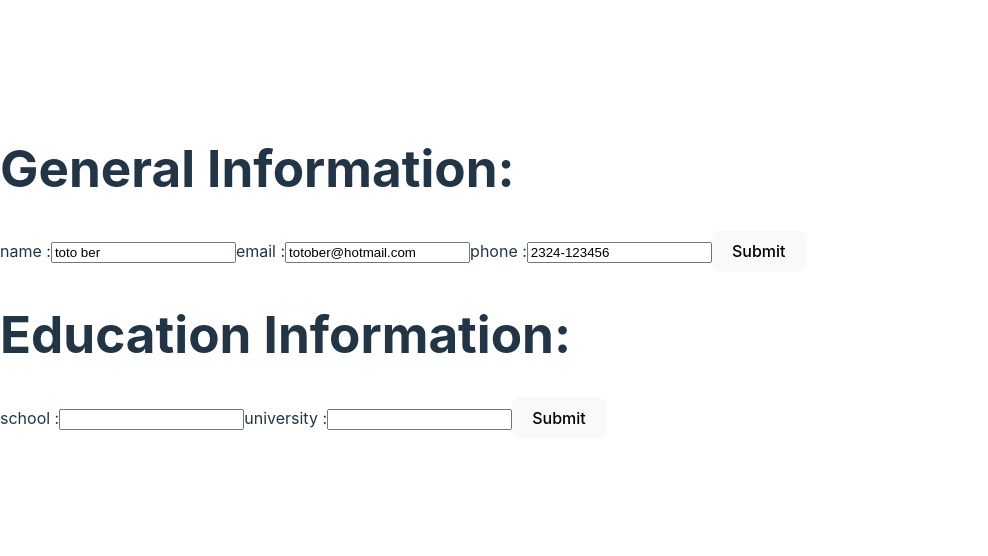
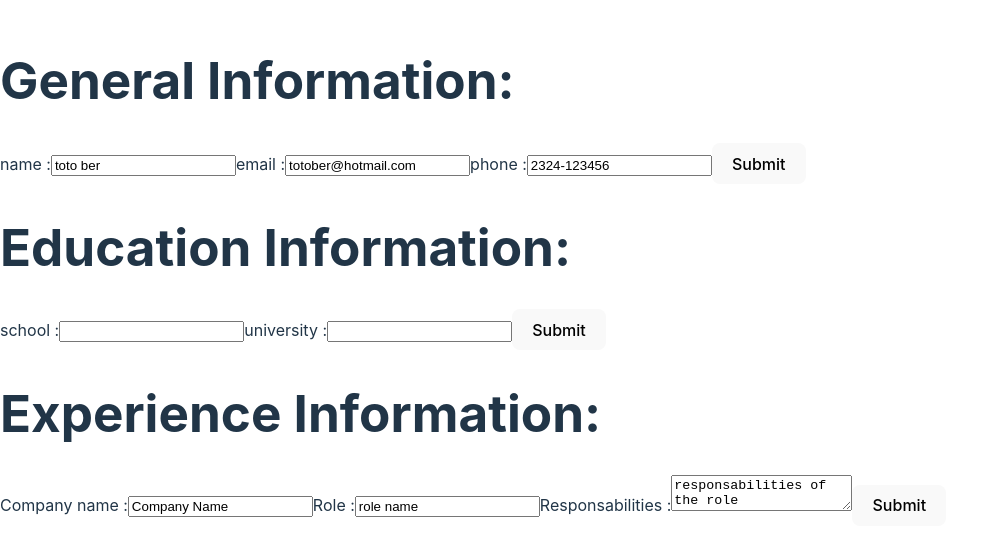
Before and after one commit to totober/react-cv-app, a React (Vite) app: page / in a window 1280 px wide. Shown: the part 128-684 px from the top of the page, without its empty margins (0-988 px from the left). Built offline with nearby package versions, Linux system fonts and the light colour scheme.

Commit message:
added different functionality to Experience component

```diff
--- a/src/components/App.jsx
+++ b/src/components/App.jsx
@@ -1,28 +1,34 @@
 import { useState } from 'react'
 import { General } from "./general"
 import { Education } from './education'
+import { Experience } from './experience'
 
 
 function App() {
-  let [idCounter, setIdCounter] = useState(6)
   let [fields, setFields] = useState({
       profile: [
-        {id: 0, title: "name", value: "toto ber", required: true},
-        {id: 1, title: "email", value: "totober@hotmail.com", required: true},
-        {id: 2, title: "phone", value: "2324-123456", required: true}
+        {id: 0, title: "name", value: "toto ber", details: null, required: true},
+        {id: 1, title: "email", value: "totober@hotmail.com", details: null, required: true},
+        {id: 2, title: "phone", value: "2324-123456", details: null, required: true}
       ],
       education: [
-        {id: 3, title: "school", value: "", required: true},
-        {id: 4, title: "university", value: "", required: true}
+        {id: 0, title: "school", value: "", details: null, required: true},
+        {id: 1, title: "university", value: "", details: null, required: true}
       ],
       experience: [
-        {id: 5, title: "Company Name", value: "", details: "", required: true }
+        {
+          id: 0,
+          company: "Company Name",
+          role: "role name",
+          responsabilities: "responsabilities of the role",
+          details: true,
+          required: true
+        }
       ]
     })
 
 
-
-    function handleAdd(name, newField){
+  /*   function handleAdd(name, newField){
 
       newField.id = idCounter
 
@@ -37,10 +43,34 @@ function App() {
       })
 
       setIdCounter(idCounter + 1)
+    }  */
+
+
+
+  function handleAdd(name, idCounter){
+
+      let haveDetails = name === "experience" ? "" : null
+
+      let newArr = [
+        ...fields[name],
+        {
+          id: idCounter,
+          title: "",
+          value: "",
+          details: haveDetails
+        }
+      ]
+
+      setFields({
+        ...fields,
+        [name]: newArr
+      })
+
+      console.log(newArr)
     }
 
 
-  function handleChange(e, name) {
+/*   function handleChange(e, name) {
 
     let inputID = Number(e.target.dataset.id)
 
@@ -60,6 +90,29 @@ function App() {
       ...fields,
       [name]: newArr
     })
+} */
+
+function handleChange(e, name, prop) {
+
+  let inputID = Number(e.target.dataset.id)
+
+  let newArr = fields[name].map(f => {
+
+    if(f.id === inputID) {
+        return {
+            ...f,
+            [prop]: e.target.value,
+        }
+    } else {
+        return f
+    }
+    })
+
+  setFields({
+    ...fields,
+    [name]: newArr
+  })
+
 }
 
 
@@ -101,6 +154,8 @@ return (
       <h1>Education Information:</h1>
       <General fields={fields.education} handleChange={handleChange} handleAdd={handleAdd}
                 handleDelete={handleDelete} name={"education"}/>
+      <h1>Experience Information:</h1>
+      <Experience fields={fields} setFields={setFields}/>
     </>
   )
 }
--- a/src/components/experience.jsx
+++ b/src/components/experience.jsx
@@ -3,10 +3,10 @@ import Field from "./field";
 import Input from "./input";
 
 
-export function Experience(){
+export function Experience({fields, setFields}){
+let [idCounter, setIdCounter] = useState(fields.experience.length)
 let [isEditing, setIsEditing] = useState(true);
 let [isAdding, setIsAdding] = useState(false);
-
 
 function handleSubmit(){
 
@@ -15,18 +15,163 @@ function handleSubmit(){
 }
 
 
+function handleAdd(){
 
+    let newArr = [
+        ...fields.experience,
+        {
+            id: idCounter,
+            company: "Company Name",
+            role: "role name",
+            responsabilities: "responsabilities of the role",
+            details: true,
+            required: null
+        }
+    ]
+
+    setFields({
+        ...fields,
+        experience: newArr
+    })
+
+    setIdCounter(idCounter + 1)
+}
+
+function handleChange(e, prop) {
+
+    let inputID = Number(e.target.dataset.id)
+
+    let newArr = fields.experience.map(f => {
+
+      if(f.id === inputID) {
+          return {
+              ...f,
+              [prop]: e.target.value,
+          }
+      } else {
+          return f
+      }
+      })
+
+    setFields({
+      ...fields,
+      experience: newArr
+    })
+  }
+
+function handleDelete(id, required){
+
+    let newArr
+
+    if(!required) {
+      newArr = fields.experience.filter(f => f.id !== id)
+    }
+
+    if(required) {
+      newArr = fields.experience.map(f => {
+
+          if(f.id === id) {
+
+              return {
+                ...f,
+                company: "",
+                role: "",
+                responsabilities: ""
+              }
+          } else {
+
+              return f
+          }
+      })
+    }
+
+    setFields({
+        ...fields,
+        experience: newArr
+      })
 }
 
 
-function TextArea(){
+    if(!isEditing && isAdding) {
+
+        return (
+            <>
+                {   fields.experience.map((p, index) => {
+                        let stop = fields.experience.length - 1
+
+                        if(index < stop) {
+                            return <FieldExp field={p} handleDelete={handleDelete}/>
+                        } else {
+                            return <InputExp field={p} handleSubmit={handleSubmit}
+                                    handleChange={handleChange}/>
+                        }
+                    })
+                }
+            <button onClick={handleSubmit}>Submit</button>
+            </>
+        )
+    }
+
+    if(!isEditing && !isAdding) {
+        return (
+            <>
+                {fields.experience.map(f => <FieldExp field={f} handleDelete={handleDelete}/>)}
+                <button onClick={() => setIsEditing(true)}>Edit</button>
+                <button onClick={() => {
+                    setIsAdding(true)
+                    handleAdd()}}>
+                        Add new field
+                </button>
+            </>
+        )
+    }
 
     return (
         <>
-            <label> Main responsabilities:
-               <textarea>
+            { fields.experience.map(p => <InputExp field={p} handleChange={handleChange}/>) }
+            <button onClick={handleSubmit}>Submit</button>
+        </>
+    )
+}
 
-                </textarea>
+
+
+
+export default function FieldExp({field, handleDelete}){
+
+    return (
+        <>
+            <label>Company name :
+                <p>{field.company}</p>
+            </label>
+            <label>Role :
+                <p>{field.role}</p>
+            </label>
+            <label>Responsabilities :
+                <p>{field.responsabilities}</p>
+            </label>
+            <button onClick={() => handleDelete(field.id, field.required)}>X</button>
+        </>
+    )
+}
+
+
+function InputExp({field, handleChange}){
+
+
+    return (
+        <>
+           <label>Company name :
+                    <input type="text" value={field.company}
+                    onChange={(e) => handleChange(e, "company")} data-id={field.id}/>
+            </label>
+            <label>Role :
+                    <input type="text" value={field.role}
+                    onChange={(e) => handleChange(e, "role")} data-id={field.id}/>
+            </label>
+            <label>Responsabilities :
+                <textarea value={field.responsabilities} data-id={field.id}
+                onChange={(e) => handleChange(e, "responsabilities")}></textarea>
             </label>
         </>
     )
--- a/src/components/general.jsx
+++ b/src/components/general.jsx
@@ -5,9 +5,18 @@ import AddField from "./addField"
 
 
 
-export function General({fields, handleChange, handleAdd, handleDelete, name}){
+/* export function General({fields, handleChange, handleAdd, handleDelete, name}){
+    let [idCounter, setIdCounter] = useState(fields.length)
     let [isEditing, setIsEditing] = useState(true)
     let [isAdding, setIsAdding] = useState(false)
+
+
+    function handleAddField(name, idCounter){
+
+        handleAdd(name, idCounter)
+        setIsAdding(true)
+        setIdCounter(idCounter + 1)
+    }
 
     function handleSubmit(){
 
@@ -15,14 +24,32 @@ export function General({fields, handleChange, handleAdd, handleDelete, name}){
         setIsAdding(false)
     }
 
-    if(!isEditing) {
+    if(!isEditing && !isAdding) {
         return (
             <>
                 { fields.map(p => <Field field={p} handleDelete={handleDelete} name={name}/>) }
-                {isAdding ? <AddField handleAdd={handleAdd} handleSubmit={handleSubmit} name={name}/>
-                            : "" }
                 <button onClick={() => setIsEditing(true)}>Edit</button>
-                <button onClick={() => setIsAdding(true)}>Add</button>
+                <button onClick={() => handleAddField(name, idCounter)}>Add new field</button>
+            </>
+        )
+    }
+
+    if(!isEditing && isAdding) {
+
+        return (
+            <>
+                {   fields.map((p, index) => {
+                        let stop = fields.length - 1
+
+                        if(index < stop) {
+                            return <Field field={p} handleDelete={handleDelete} name={name}/>
+                        } else {
+                            return <Input field={p} handleSubmit={handleSubmit}
+                                    handleChange={handleChange} name={name}/>
+                        }
+                    })
+                }
+               <button onClick={handleSubmit}>Submit</button>
             </>
         )
     }
@@ -33,4 +60,57 @@ export function General({fields, handleChange, handleAdd, handleDelete, name}){
             <button onClick={handleSubmit}>Submit</button>
         </>
     )
-}
+} */
+
+
+    export function General({fields, handleChange, handleAdd, handleDelete, name}){
+        let [idCounter, setIdCounter] = useState(fields.length)
+        let [state, setState] = useState("editing")
+
+
+        function handleAddField(name, idCounter){
+
+            handleAdd(name, idCounter)
+            setState("adding")
+            setIdCounter(idCounter + 1)
+        }
+
+        if(state === "editing") {
+
+            return (
+                <>
+                    { fields.map(p => <Input field={p} handleChange={handleChange} name={name}/>) }
+                    <button onClick={() => setState(null)}>Submit</button>
+                </>
+            )
+
+        }
+
+        if(state === "adding") {
+
+            return (
+                <>
+                    {   fields.map((p, index) => {
+                            let stop = fields.length - 1
+
+                            if(index < stop) {
+                                return <Field field={p} handleDelete={handleDelete} name={name}/>
+                            } else {
+                                return <Input field={p} handleSubmit={() => setState(null)}
+                                        handleChange={handleChange} name={name}/>
+                            }
+                        })
+                    }
+                   <button onClick={() => setState(null)}>Submit</button>
+                </>
+            )
+        }
+
+        return (
+            <>
+                { fields.map(p => <Field field={p} handleDelete={handleDelete} name={name}/>) }
+                <button onClick={() => setState("editing")}>Edit</button>
+                <button onClick={() => handleAddField(name, idCounter)}>Add new field</button>
+            </>
+        )
+    }
--- a/src/components/input.jsx
+++ b/src/components/input.jsx
@@ -1,4 +1,4 @@
-export default function Input({field, handleChange, name}){
+/* export default function Input({field, handleChange, name}){
 
     return (
         <>
@@ -8,4 +8,79 @@ export default function Input({field, handleChange, name}){
             </label>
         </>
     )
+} */
+
+
+export default function Input({field, handleChange, name}){
+
+
+    if(field.required && field.details){
+
+        return (
+            <>
+                <label>{field.title} :
+                    <input type="text" value={field.value}
+                    onChange={(e) => handleChange(e, name, "value")} data-id={field.id}/>
+                </label>
+                <label> Main responsabilities:
+                    <textarea value={field.details} onChange={(e) => handleChange(e, name, "details")} data-id={field.id}></textarea>
+                </label>
+            </>
+
+        )
+    }
+
+    if(field.required){
+
+        return (
+            <label>{field.title} :
+                <input type="text" value={field.value}
+                onChange={(e) => handleChange(e, name, "value")} data-id={field.id}/>
+            </label>
+        )
+    }
+
+    if(!field.required && field.details){
+
+        return (
+            <>
+                <label>{field.title} :
+                    <input type="text" value={field.value}
+                    onChange={(e) => handleChange(e, name, "value")} data-id={field.id}/>
+                </label>
+                <label> Main responsabilities:
+                    <textarea onChange={(e) => handleChange(e, name, "details")}></textarea>
+                </label>
+            </>
+        )
+    }
+
+
+    return (
+        <>
+             <label>Title:
+                <input type="text" value={field.title}
+                onChange={(e) => handleChange(e, name, "title")} data-id={field.id}/>
+            </label>
+            <label>Value:
+                <input type="text" value={field.value}
+                onChange={(e) => handleChange(e, name, "value")} data-id={field.id}/>
+            </label>
+        </>
+    )
 }
+
+
+function TextArea({handleChange, name}){
+
+    return (
+        <>
+            <label> Main responsabilities:
+               <textarea onChange={(e) => handleChange(e, name)}>
+
+                </textarea>
+            </label>
+        </>
+    )
+
+}
```
Also changed, not shown: src/components/field.jsx (+10 -0 lines).
